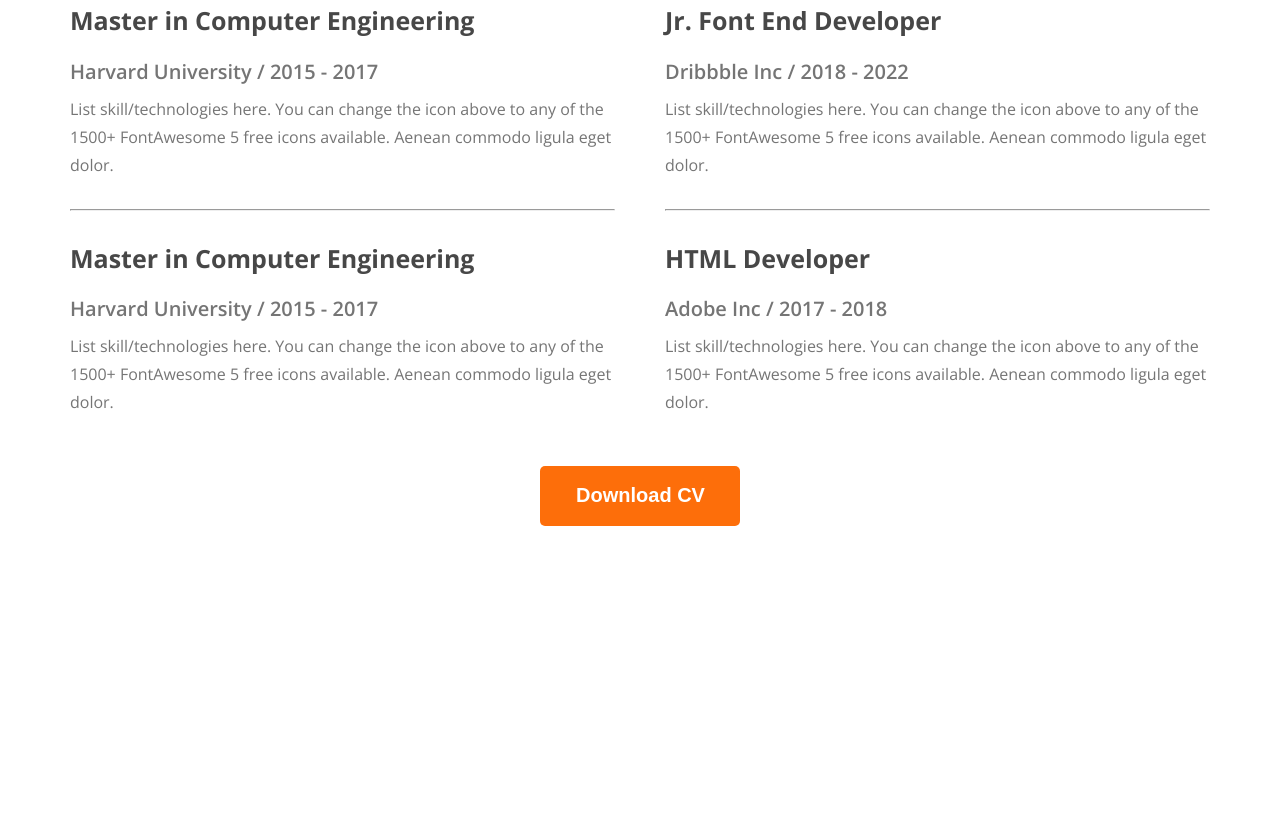
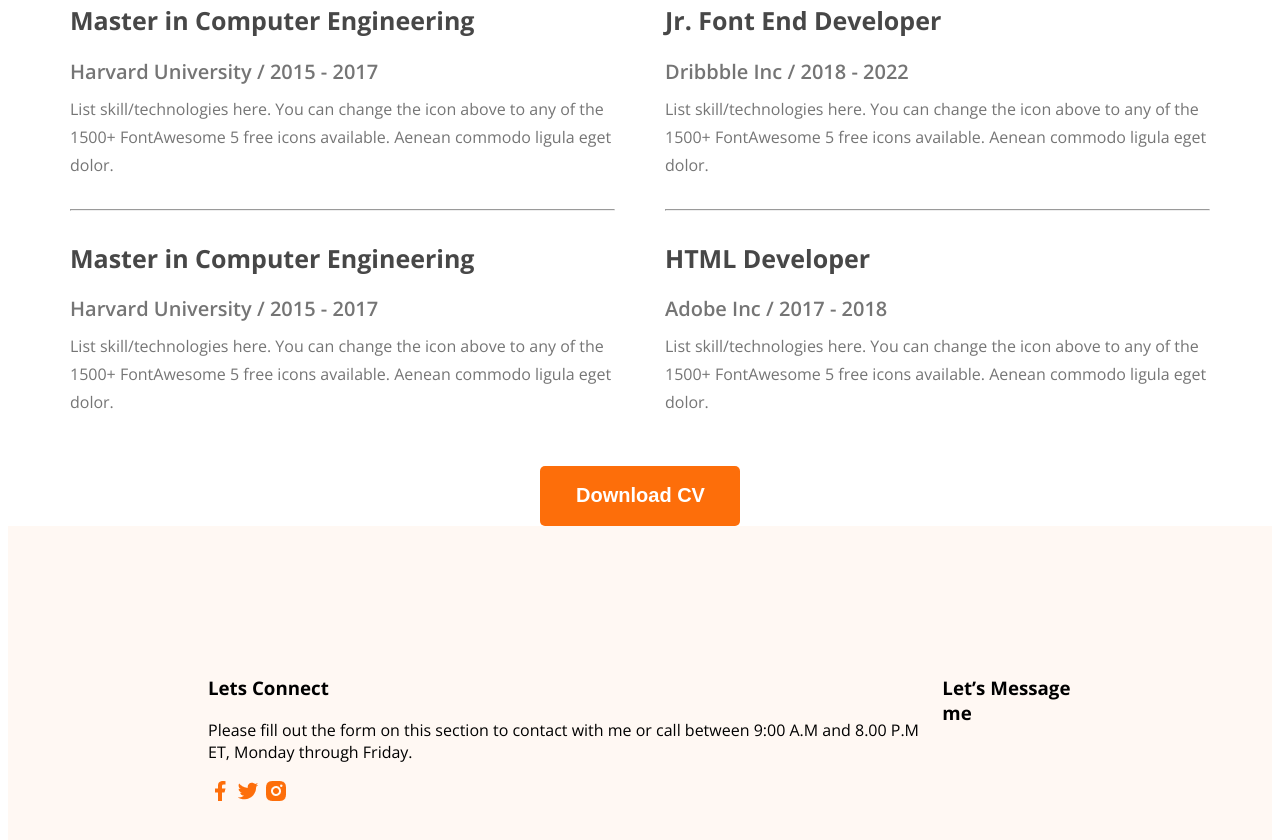
Before and after one commit to zaberpias117/web-developer-portfolio, a plain HTML site: page index.html in a window 1280 px wide. Shown: the part 3097-3937 px from the top of the page. Before the commit the page ends 3631 px from the top, so only its background shows below. Drawn offline with nearby package versions, Linux system fonts and the light colour scheme.

Commit message:
added footer title and description

```diff
--- a/Styles/portfolio.css
+++ b/Styles/portfolio.css
@@ -251,3 +251,9 @@ hr {
     text-align: center;
     margin-top: 50px;
 }
+/* footer style */
+footer{
+    display:flex;
+    background-color:#FFF8F3;
+    padding: 130px 200px;
+}
--- a/index.html
+++ b/index.html
@@ -153,7 +153,17 @@
   </main>
 
   <footer>
-
+    <div class="footer-column">
+      <h3 class="footer-title">Lets Connect</h3>
+      <P class="footer-description">Please fill out the form on this section to contact with me or call between 9:00 A.M
+        and 8.00 P.M ET, Monday through Friday.</P>
+      <a href=""><img src="images/icons/facebook.png" alt=""></a>
+      <a href=""><img src="images/icons/twitter.png" alt=""></a>
+      <a href=""><img src="images/icons/insta.png" alt=""></a>
+    </div>
+    <div class="footer-column">
+      <h3 class="footer-title">Let’s Message me</h3>
+    </div>
   </footer>
 </body>
 
```
